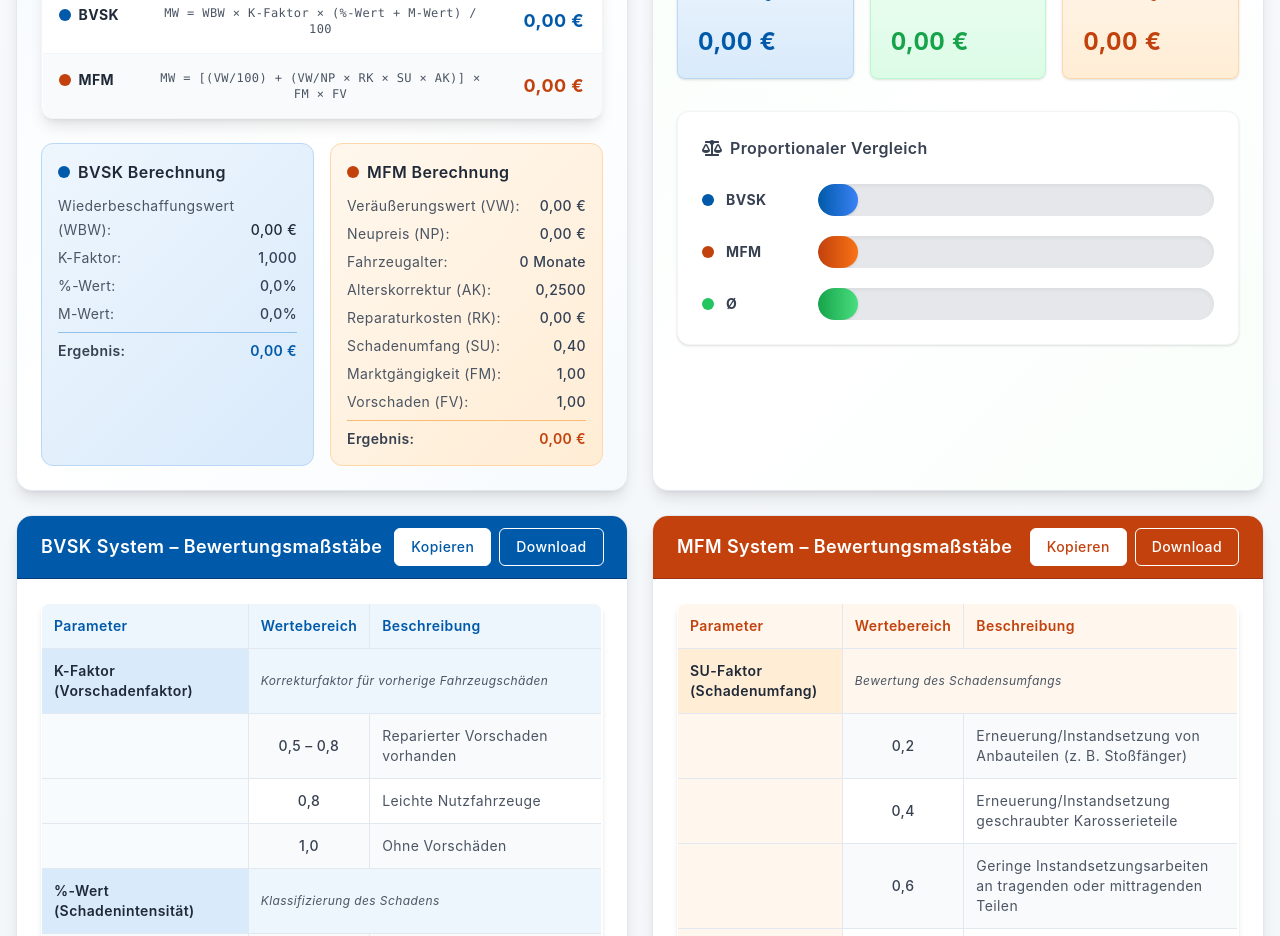
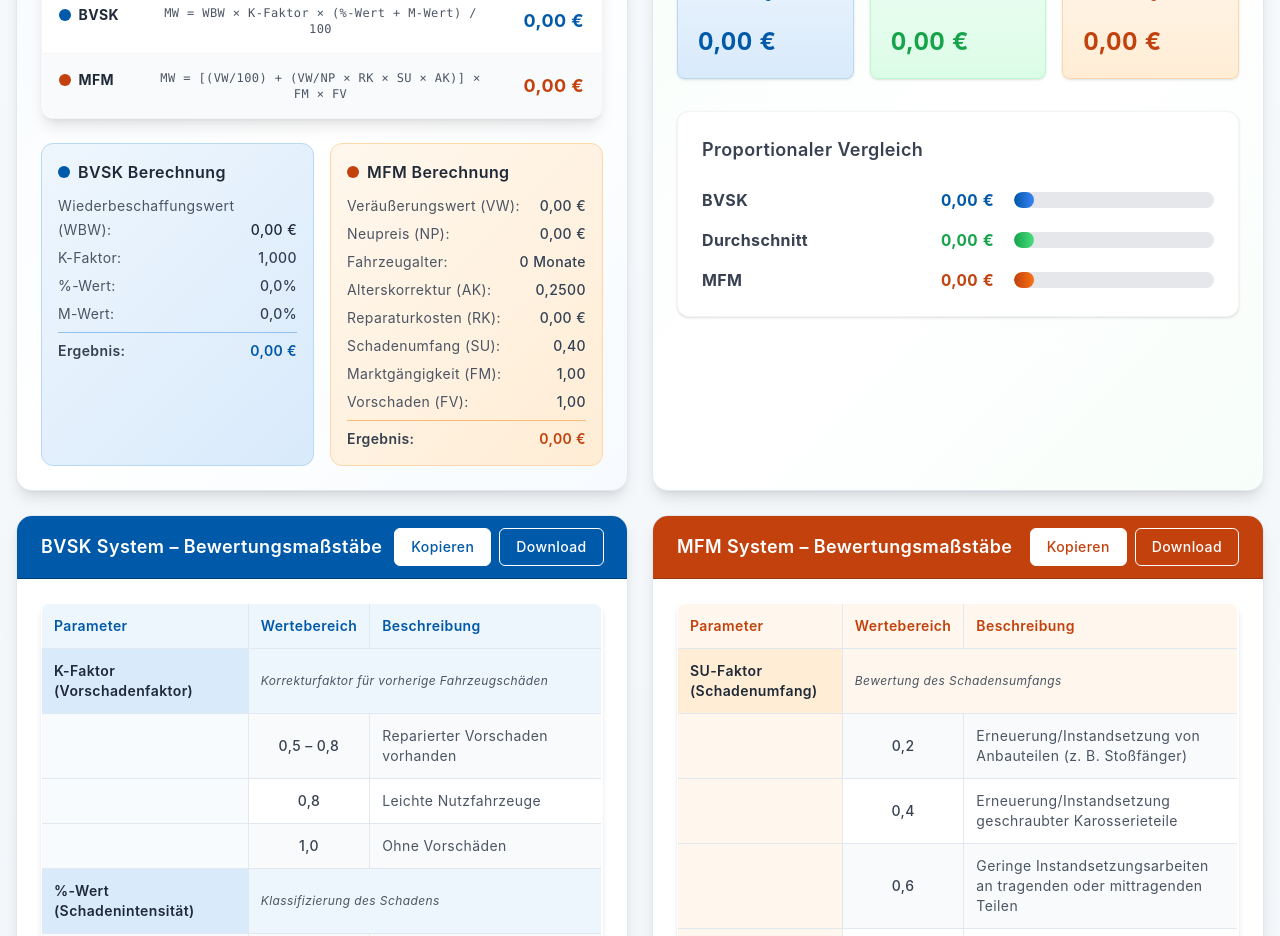
Before and after one commit to hoidOS/ifu, a Next.js app: page /minderwert in a window 1280 px wide. Shown: the part 920-1856 px from the top of the page. Built offline with nearby package versions, Linux system fonts and the light colour scheme.

Commit message:
feat: table update

```diff
--- a/pages/minderwert.tsx
+++ b/pages/minderwert.tsx
@@ -1,6 +1,5 @@
 import Head from 'next/head'
 import { useState, useEffect, Fragment } from 'react'
-import { FaBalanceScale } from 'react-icons/fa'
 import { useScreenshot } from '../hooks/useScreenshot'
 
 interface TooltipProps {
@@ -1170,17 +1169,14 @@ function Minderwert() {
             </div>
 
             <div className="bg-white rounded-xl p-6 shadow-sm border border-gray-100">
-              <h5 className="text-base font-semibold text-gray-700 mb-6 flex items-center gap-2">
-                <FaBalanceScale className="w-5 h-5" />
-                Proportionaler Vergleich
-              </h5>
-              <div className="space-y-5">
-                <div className="grid grid-cols-[12px_5rem_minmax(0,1fr)] items-center gap-x-3">
-                  <span className="h-3 w-3 rounded-full bg-primary-700"></span>
-                  <span className="text-sm font-bold text-gray-700">BVSK</span>
-                  <div className="flex-1 bg-gray-200 rounded-full h-8 relative overflow-hidden shadow-inner">
+              <h5 className="text-lg font-semibold text-gray-700 mb-6">Proportionaler Vergleich</h5>
+              <div className="space-y-4">
+                <div className="grid grid-cols-[9rem_8rem_minmax(0,1fr)] items-center gap-x-5">
+                  <span className="text-base font-bold text-gray-700">BVSK</span>
+                  <span className="text-base font-bold tabular-nums text-primary-700 text-right">{bvskResult.toFixed(2).replace(".", ",")} €</span>
+                  <div className="bg-gray-200 rounded-full h-4 relative overflow-hidden">
                     <div
-                      className="h-full rounded-full transition-all duration-1000 shadow-sm"
+                      className="h-full rounded-full transition-all duration-1000"
                       style={{
                         width: getComparisonWidth(bvskResult),
                         background: "linear-gradient(90deg, #0059a9 0%, #3b82f6 100%)"
@@ -1189,29 +1185,29 @@ function Minderwert() {
                   </div>
                 </div>
 
-                <div className="grid grid-cols-[12px_5rem_minmax(0,1fr)] items-center gap-x-3">
-                  <span className="h-3 w-3 rounded-full bg-orange-700"></span>
-                  <span className="text-sm font-bold text-gray-700">MFM</span>
-                  <div className="flex-1 bg-gray-200 rounded-full h-8 relative overflow-hidden shadow-inner">
+                <div className="grid grid-cols-[9rem_8rem_minmax(0,1fr)] items-center gap-x-5">
+                  <span className="text-base font-bold text-gray-700">Durchschnitt</span>
+                  <span className="text-base font-bold tabular-nums text-green-600 text-right">{roundedAverage.toFixed(2).replace(".", ",")} €</span>
+                  <div className="bg-gray-200 rounded-full h-4 relative overflow-hidden">
                     <div
-                      className="h-full rounded-full transition-all duration-1000 shadow-sm"
+                      className="h-full rounded-full transition-all duration-1000"
                       style={{
-                        width: getComparisonWidth(mfmResult),
-                        background: "linear-gradient(90deg, #c2410c 0%, #f97316 100%)"
+                        width: getComparisonWidth(roundedAverage),
+                        background: "linear-gradient(90deg, #16a34a 0%, #4ade80 100%)"
                       }}
                     ></div>
                   </div>
                 </div>
 
-                <div className="grid grid-cols-[12px_5rem_minmax(0,1fr)] items-center gap-x-3">
-                  <span className="h-3 w-3 rounded-full bg-green-500"></span>
-                  <span className="text-sm font-bold text-gray-700">Ø</span>
-                  <div className="flex-1 bg-gray-200 rounded-full h-8 relative overflow-hidden shadow-inner">
+                <div className="grid grid-cols-[9rem_8rem_minmax(0,1fr)] items-center gap-x-5">
+                  <span className="text-base font-bold text-gray-700">MFM</span>
+                  <span className="text-base font-bold tabular-nums text-orange-700 text-right">{mfmResult.toFixed(2).replace(".", ",")} €</span>
+                  <div className="bg-gray-200 rounded-full h-4 relative overflow-hidden">
                     <div
-                      className="h-full rounded-full transition-all duration-1000 shadow-sm"
+                      className="h-full rounded-full transition-all duration-1000"
                       style={{
-                        width: getComparisonWidth(roundedAverage),
-                        background: "linear-gradient(90deg, #16a34a 0%, #4ade80 100%)"
+                        width: getComparisonWidth(mfmResult),
+                        background: "linear-gradient(90deg, #c2410c 0%, #f97316 100%)"
                       }}
                     ></div>
                   </div>
```
